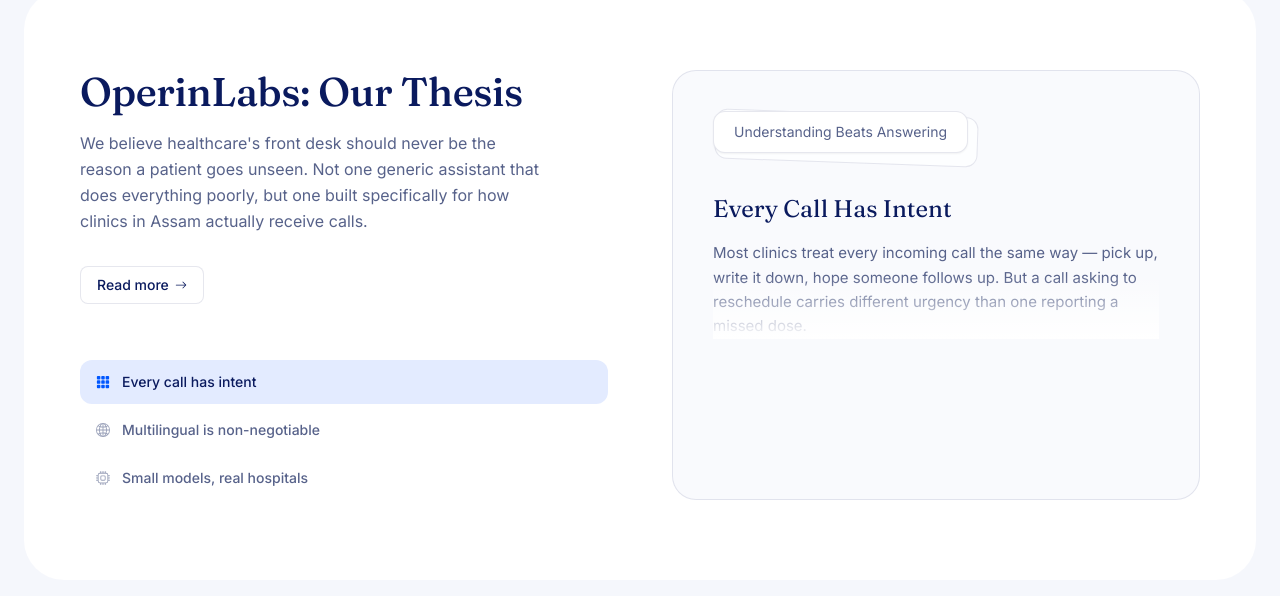
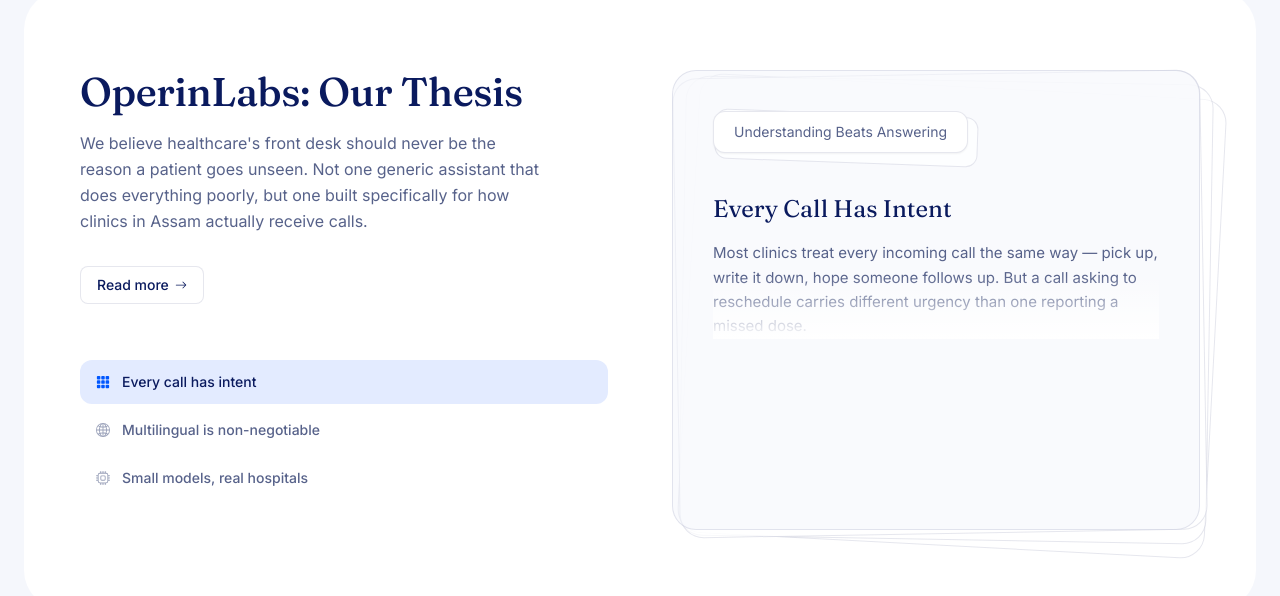
Before and after one commit to OperinLabs/OperinLabs-Landing-Page, a React (Vite) app: page / in a window 1280 px wide. Shown: the part 2088-2684 px from the top of the page. Built offline with nearby package versions, Linux system fonts and the light colour scheme.

Commit message:
Update Thesis.tsx

```diff
--- a/src/components/Thesis.tsx
+++ b/src/components/Thesis.tsx
@@ -125,8 +125,21 @@
             </div>
           </div>
 
-          {/* Right: purely visual "stacked notes" — rotated label + fading preview, no interaction */}
-          <div className="relative rounded-3xl border border-line bg-bg/60 p-8 sm:p-10">
+          {/* Right: fixed-size stacked cards, purely visual — never resizes */}
+          <div className="relative h-[460px] self-start">
+            <div
+              className="absolute inset-0 translate-x-4 translate-y-4 rotate-3 rounded-3xl border border-line bg-white/30"
+              aria-hidden="true"
+            />
+            <div
+              className="absolute inset-0 translate-x-2.5 translate-y-2.5 rotate-1 rounded-3xl border border-line bg-white/50"
+              aria-hidden="true"
+            />
+            <div
+              className="absolute inset-0 translate-x-1 translate-y-1 -rotate-1 rounded-3xl border border-line bg-white/70"
+              aria-hidden="true"
+            />
+            <div className="absolute inset-0 overflow-hidden rounded-3xl border border-line bg-bg/60 p-8 sm:p-10">
               <div className="relative w-fit">
                 {/* Back note, subtly offset and rotated the other way */}
                 <div
@@ -171,6 +184,7 @@
             </div>
           </div>
         </div>
+      </div>
     </section>
   );
 }
```
Lines whose indentation alone changed are shown as unchanged.
